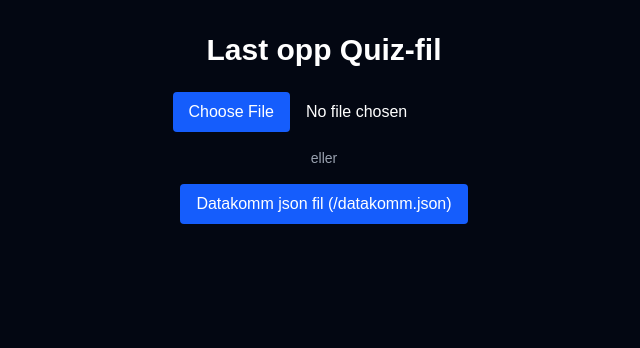
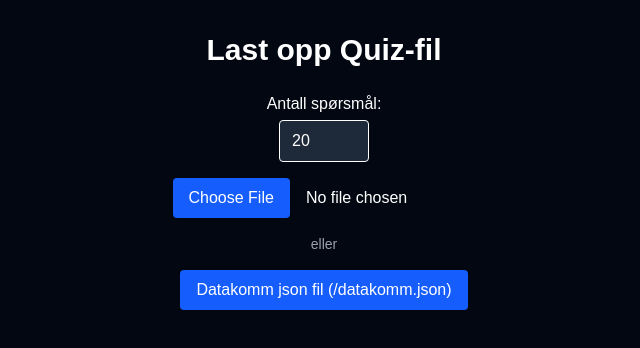
Before and after one commit to sailedev/quiz-app, a Next.js app: page / in a window 1280 px wide. Shown: the top 348 px of the page, without its empty margins (316-956 px from the left). Built offline with nearby package versions, Linux system fonts and the light colour scheme.

Commit message:
add amount of questions

```diff
--- a/app/page.tsx
+++ b/app/page.tsx
@@ -18,7 +18,7 @@ function pluckRandomSubset<T>(array: T[], count: number): T[] {
 
 export default function Home() {
 	const [questions, setQuestions] = useState<QuestionType[] | null>(null);
-	const [numberOfQuestions, setNumberQuestions] = useState(0);
+	const [numberOfQuestions, setNumberQuestions] = useState(20);
 
 	// ✅ Last opp egen fil
 	const handleFile = (e: React.ChangeEvent<HTMLInputElement>) => {
@@ -31,7 +31,7 @@ export default function Home() {
 				const json = JSON.parse(
 					event.target?.result as string
 				) as QuestionType[];
-				const selected = pluckRandomSubset(json, 20);
+				const selected = pluckRandomSubset(json, numberOfQuestions);
 				setQuestions(selected);
 			} catch (error) {
 				alert('Ugyldig JSON-fil');
@@ -45,7 +45,10 @@ export default function Home() {
 		try {
 			const res = await fetch('/datakomm.json');
 			const data = await res.json();
-			const selected = pluckRandomSubset(data as QuestionType[], 20);
+			const selected = pluckRandomSubset(
+				data as QuestionType[],
+				numberOfQuestions
+			);
 			setQuestions(selected);
 		} catch (err) {
 			alert('Kunne ikke laste eksempelquiz' + err);
@@ -64,6 +67,20 @@ export default function Home() {
 							Last opp Quiz-fil
 						</h1>
 						<div className='space-y-4 text-center'>
+							<div>
+								<label htmlFor='questionCount' className='block mb-1'>
+									Antall spørsmål:
+								</label>
+								<input
+									id='questionCount'
+									type='number'
+									min={1}
+									max={100}
+									value={numberOfQuestions}
+									onChange={(e) => setNumberQuestions(Number(e.target.value))}
+									className='px-3 py-2 rounded text-white border-white border bg-gray-800 focus:outline-none focus:ring-2 focus:ring-blue-600'
+								/>
+							</div>
 							<input
 								type='file'
 								accept='.json'
```
